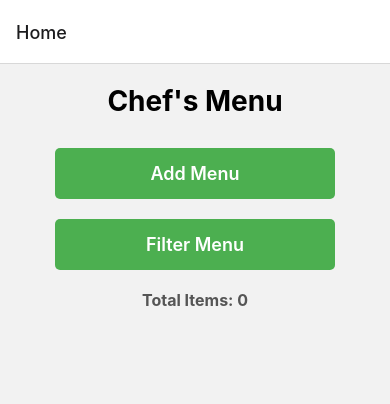
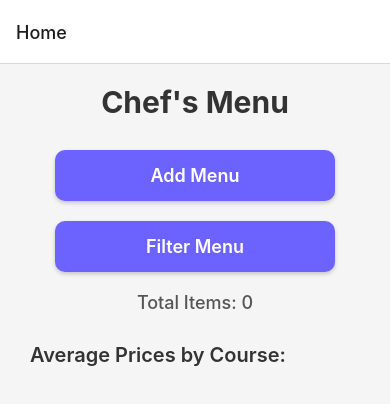
Before and after one commit to ST10438377/Mengue_Jorge_st10438377_MAST_PART, a React Native app: screen /Home in a window 390 px wide. Shown: the top 404 px of the page. Built offline with nearby package versions, Linux system fonts and the light colour scheme.

Commit message:
HomeScreen change: dislpays the average price of the menu items by course

```diff
--- a/screens/AddMenuScreen.tsx
+++ b/screens/AddMenuScreen.tsx
@@ -2,7 +2,7 @@ import React, { useState } from 'react';
 import { View, Text, TextInput, Button, StyleSheet } from 'react-native';
 import { Picker } from '@react-native-picker/picker';
 import { NativeStackScreenProps } from '@react-navigation/native-stack';
-import { RootStackParamList } from '../types';
+import { RootStackParamList } from '../types';  // Assuming you have this types file in your project
 
 const courses = ['Starters', 'Mains', 'Desserts'];
 
@@ -15,34 +15,64 @@ export default function AddMenuScreen({ navigation }: AddMenuScreenProps) {
   const [price, setPrice] = useState('');
 
   const handleSubmit = () => {
-    const newItem = { dishName, description, course, price: parseFloat(price) };
+    const parsedPrice = parseFloat(price);
+    if (isNaN(parsedPrice)) {
+      alert('Please enter a valid price.');
+      return;
+    }
+
+    const newItem = { dishName, description, course, price: parsedPrice };
+
     navigation.navigate('Home', { newItem });
   };
 
   return (
     <View style={styles.container}>
       <Text style={styles.label}>Dish Name:</Text>
-      <TextInput style={styles.input} onChangeText={setDishName} value={dishName} />
+      <TextInput
+        style={styles.input}
+        onChangeText={setDishName}
+        value={dishName}
+        placeholder="Enter dish name"
+        placeholderTextColor="#999"
+      />
 
       <Text style={styles.label}>Description:</Text>
-      <TextInput style={styles.input} onChangeText={setDescription} value={description} />
+      <TextInput
+        style={styles.input}
+        onChangeText={setDescription}
+        value={description}
+        placeholder="Enter description"
+        placeholderTextColor="#999"
+        multiline
+      />
 
       <Text style={styles.label}>Course:</Text>
-      <Picker selectedValue={course} onValueChange={setCourse}>
-        {courses.map((course) => (
-          <Picker.Item key={course} label={course} value={course} />
-        ))}
-      </Picker>
+      <View style={styles.pickerContainer}>
+        <Picker
+          selectedValue={course}
+          onValueChange={setCourse}
+          style={styles.picker}
+        >
+          {courses.map((course) => (
+            <Picker.Item key={course} label={course} value={course} />
+          ))}
+        </Picker>
+      </View>
 
       <Text style={styles.label}>Price:</Text>
       <TextInput
         style={styles.input}
         onChangeText={setPrice}
         value={price}
+        placeholder="Enter price"
+        placeholderTextColor="#999"
         keyboardType="numeric"
       />
 
-      <Button title="Add Dish" onPress={handleSubmit} />
+      <View style={styles.buttonContainer}>
+        <Button title="Add Dish" onPress={handleSubmit} color="#2196F3" />
+      </View>
     </View>
   );
 }
@@ -50,16 +80,36 @@ export default function AddMenuScreen({ navigation }: AddMenuScreenProps) {
 const styles = StyleSheet.create({
   container: {
     flex: 1,
+    backgroundColor: '#f5f5f5',
     padding: 20,
+    justifyContent: 'center',
   },
   label: {
     fontSize: 18,
-    marginVertical: 8,
+    color: '#333',
+    marginBottom: 10,
   },
   input: {
+    backgroundColor: '#fff',
     borderWidth: 1,
-    padding: 8,
+    borderColor: '#ccc',
     borderRadius: 5,
-    marginBottom: 10,
+    padding: 10,
+    fontSize: 16,
+    marginBottom: 20,
+  },
+  pickerContainer: {
+    backgroundColor: '#fff',
+    borderWidth: 1,
+    borderColor: '#ccc',
+    borderRadius: 5,
+    marginBottom: 20,
+  },
+  picker: {
+    height: 50,
+    width: '100%',
+  },
+  buttonContainer: {
+    marginTop: 20,
   },
 });
--- a/screens/HomeScreen.tsx
+++ b/screens/HomeScreen.tsx
@@ -1,19 +1,46 @@
-// screens/HomeScreen.tsx
 import React, { useState, useEffect } from 'react';
-import { View, Text, Button, FlatList, StyleSheet, TouchableOpacity } from 'react-native';
+import { View, Text, FlatList, TouchableOpacity, StyleSheet } from 'react-native';
 import { NativeStackScreenProps } from '@react-navigation/native-stack';
 import { RootStackParamList } from '../types';
 
 type HomeScreenProps = NativeStackScreenProps<RootStackParamList, 'Home'>;
 
 export default function HomeScreen({ navigation, route }: HomeScreenProps) {
-  const [menuItems, setMenuItems] = useState<{ dishName: string, description: string, course: string, price: number }[]>([]);
+  const [menuItems, setMenuItems] = useState<
+    { dishName: string; description: string; course: string; price: number }[]
+  >([]);
 
   useEffect(() => {
     if (route.params?.newItem) {
-      setMenuItems((prevItems) => [...prevItems, route.params.newItem as { dishName: string; description: string; course: string; price: number }]);
+      setMenuItems((prevItems) => [
+        ...prevItems,
+        route.params.newItem as { dishName: string; description: string; course: string; price: number },
+      ]);
     }
   }, [route.params?.newItem]);
+
+  // Function to calculate average price by course
+  const calculateAveragePrices = () => {
+    const averages: { [course: string]: number } = {};
+    const counts: { [course: string]: number } = {};
+
+    menuItems.forEach((item) => {
+      if (!averages[item.course]) {
+        averages[item.course] = 0;
+        counts[item.course] = 0;
+      }
+      averages[item.course] += item.price;
+      counts[item.course]++;
+    });
+
+    for (const course in averages) {
+      averages[course] = averages[course] / counts[course];
+    }
+
+    return averages;
+  };
+
+  const averagePrices = calculateAveragePrices();
 
   return (
     <View style={styles.container}>
@@ -29,12 +56,23 @@ export default function HomeScreen({ navigation, route }: HomeScreenProps) {
 
       <Text style={styles.totalItemsText}>Total Items: {menuItems.length}</Text>
 
+      <View style={styles.averagesContainer}>
+        <Text style={styles.averagesTitle}>Average Prices by Course:</Text>
+        {Object.keys(averagePrices).map((course) => (
+          <Text key={course} style={styles.averageText}>
+            {course}: ${averagePrices[course].toFixed(2)}
+          </Text>
+        ))}
+      </View>
+
       <FlatList
         data={menuItems}
         keyExtractor={(item, index) => index.toString()}
         renderItem={({ item }) => (
           <View style={styles.menuItem}>
-            <Text style={styles.menuItemText}>{item.dishName} - {item.course}</Text>
+            <Text style={styles.menuItemText}>
+              {item.dishName} - {item.course}
+            </Text>
             <Text style={styles.descriptionText}>{item.description}</Text>
             <Text style={styles.priceText}>${item.price.toFixed(2)}</Text>
           </View>
@@ -47,24 +85,29 @@ export default function HomeScreen({ navigation, route }: HomeScreenProps) {
 const styles = StyleSheet.create({
   container: {
     flex: 1,
+    backgroundColor: '#F5F5F5',
+    padding: 20,
     justifyContent: 'center',
     alignItems: 'center',
-    padding: 20,
-
   },
   title: {
-    fontSize: 28,
+    fontSize: 30,
     fontWeight: 'bold',
     marginBottom: 20,
-    color: 'black',
+    color: '#333',
   },
   button: {
-    backgroundColor: '#4CAF50', // Green button
+    backgroundColor: '#6C63FF',
     padding: 15,
     marginVertical: 10,
-    borderRadius: 5,
+    borderRadius: 10,
     width: '80%',
     alignItems: 'center',
+    shadowColor: '#000',
+    shadowOffset: { width: 0, height: 2 },
+    shadowOpacity: 0.2,
+    shadowRadius: 4,
+    elevation: 5,
   },
   buttonText: {
     color: 'white',
@@ -72,32 +115,54 @@ const styles = StyleSheet.create({
     fontWeight: '600',
   },
   totalItemsText: {
+    fontSize: 18,
+    fontWeight: '500',
+    marginVertical: 10,
+    color: '#555',
+  },
+  averagesContainer: {
+    width: '100%',
+    marginVertical: 20,
+    paddingHorizontal: 10,
+  },
+  averagesTitle: {
+    fontSize: 20,
+    fontWeight: '600',
+    color: '#333',
+  },
+  averageText: {
     fontSize: 16,
-    fontWeight: 'bold',
-    marginVertical: 10,
-    color: '#555', // Light gray color for text
+    color: '#555',
+    marginVertical: 5,
   },
   menuItem: {
-    borderBottomWidth: 1,
-    borderColor: '#ccc', // Light gray border
-    paddingVertical: 15,
+    backgroundColor: '#FFF',
+    padding: 15,
+    borderRadius: 8,
+    borderWidth: 1,
+    borderColor: '#DDD',
+    marginVertical: 10,
     width: '100%',
-    paddingHorizontal: 10,
+    shadowColor: '#000',
+    shadowOffset: { width: 0, height: 2 },
+    shadowOpacity: 0.1,
+    shadowRadius: 4,
+    elevation: 2,
   },
   menuItemText: {
-    fontSize: 18,
+    fontSize: 20,
     fontWeight: '500',
-    color: '#000', // Darker color for menu items
+    color: '#333',
   },
   descriptionText: {
     fontSize: 14,
-    color: '#777', // Lighter color for description
+    color: '#777',
     marginTop: 5,
   },
   priceText: {
-    fontSize: 16,
+    fontSize: 18,
     fontWeight: 'bold',
-    color: '#FF5733', // Orange color for price
+    color: '#FF6B6B',
     marginTop: 5,
   },
 });
```
